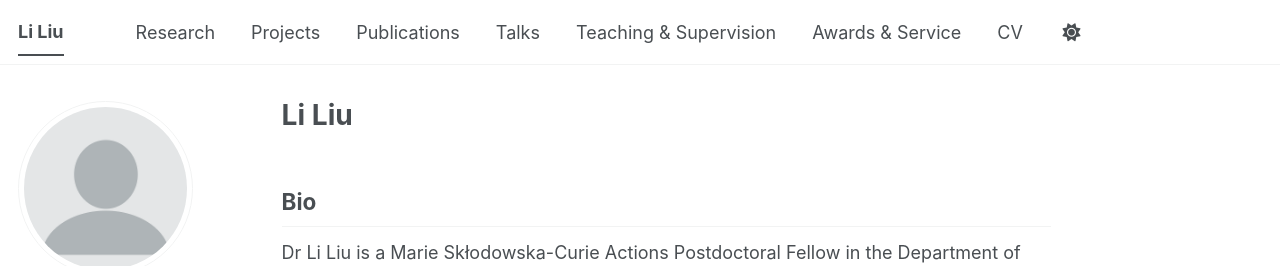
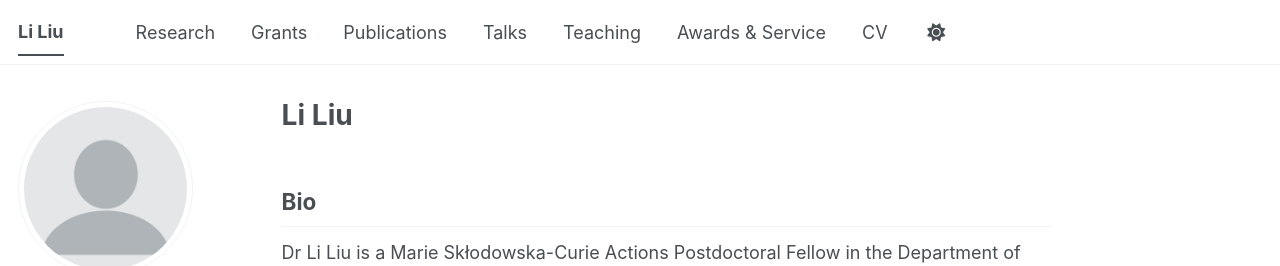
Before and after one commit to liliu-research/liliu-research.github.io, a Jekyll site: the page built from _pages/about.md, in a window 1280 px wide. Shown: the top 266 px of the page. Built offline with Jekyll 4.4.1, drawn with Linux system fonts in a browser that asks for light colours; some web fonts are replaced; a script bundle is joined from its source files by our own code; library files that are not in the unit come from our copies.

Commit message:
Update navigation.yml

```diff
--- a/_data/navigation.yml
+++ b/_data/navigation.yml
@@ -12,8 +12,8 @@ main:
   - title: "Research"
     url: /research/
 
-  - title: "Projects"
-    url: /projects/
+  - title: "Grants"
+    url: /grants/
 
   - title: "Publications"
     url: /publications/
@@ -21,7 +21,7 @@ main:
   - title: "Talks"
     url: /talks/
 
-  - title: "Teaching & Supervision"
+  - title: "Teaching"
     url: /teaching/
 
   - title: "Awards & Service"
```
